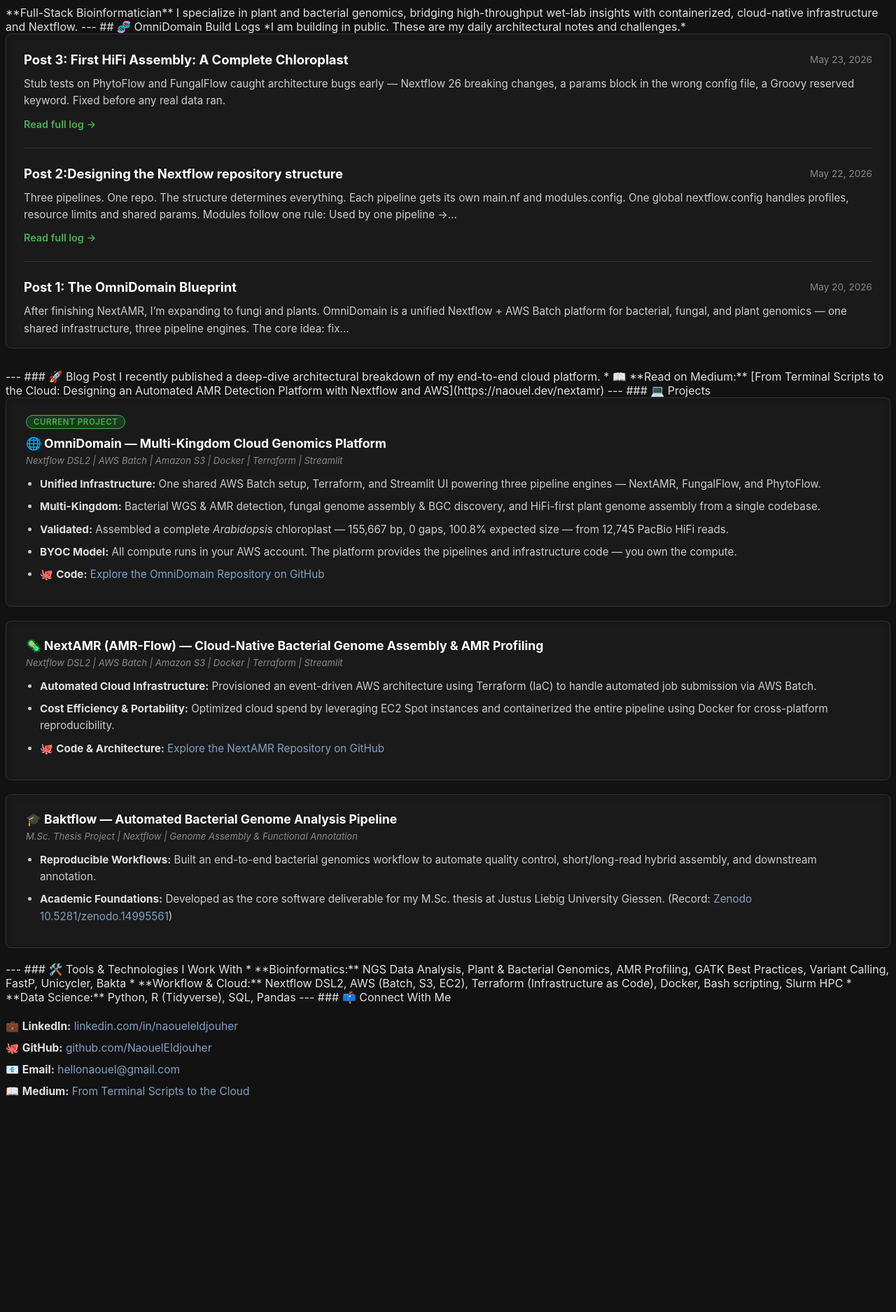
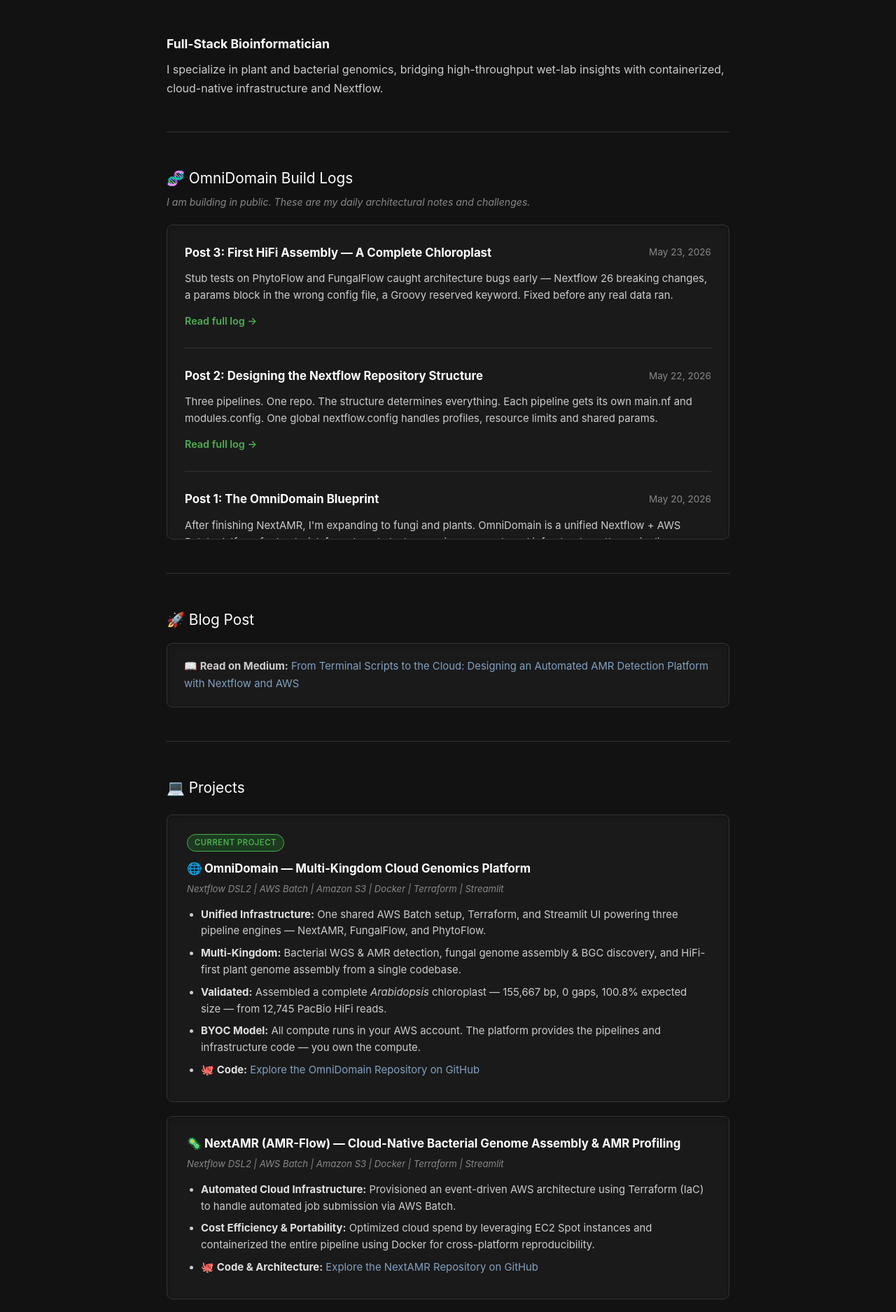
Before and after one commit to NaouelEldjouher/NaouelEldjouher.github.io, a Jekyll site: the page built from index.html, in a window 1280 px wide. Shown: the top 1875 px of the page at 70% size. Built offline with Jekyll 4.4.1, drawn with Linux system fonts in a browser that asks for light colours; before the commit the page ends 1591 px from its top, so only the background shows below that; some of the changed text lies outside the part shown.

Commit message:
Update index.html

```diff
--- a/index.html
+++ b/index.html
@@ -2,18 +2,45 @@
 layout: none
 title: Naouel Eldjouher
 ---
-<link rel="icon" type="image/png" href="{{ '/favicon.png' | relative_url }}?v=2">
+<!DOCTYPE html>
+<html lang="en">
+<head>
+  <meta charset="UTF-8"/>
+  <meta name="viewport" content="width=device-width, initial-scale=1.0"/>
+  <title>Naouel Eldjouher — Full-Stack Bioinformatician</title>
+  <link rel="icon" type="image/png" href="/favicon.png">
+  <link rel="preconnect" href="https://fonts.googleapis.com">
+  <link href="https://fonts.googleapis.com/css2?family=Inter:wght@300;400;500&display=swap" rel="stylesheet">
+  <style>
+    *, *::before, *::after { box-sizing: border-box; margin: 0; padding: 0; }
 
-<style>
     body {
-    background-color: #121212 !important;
-    color: #e0e0e0 !important;
+      background-color: #121212;
+      color: #e0e0e0;
       font-family: -apple-system, BlinkMacSystemFont, "Segoe UI", Helvetica, Arial, sans-serif;
+      max-width: 860px;
+      margin: 0 auto;
+      padding: 48px 28px 80px;
+      line-height: 1.7;
     }
-  a { color: #81a1c1 !important; text-decoration: none; }
+
+    a { color: #81a1c1; text-decoration: none; }
     a:hover { text-decoration: underline; }
-  hr { border-color: #333 !important; }
-  code { background-color: #2e3440 !important; color: #eceff4 !important; padding: 2px 6px; border-radius: 4px; }
+    hr { border: none; border-top: 1px solid #333; margin: 48px 0; }
+    code { background-color: #2e3440; color: #eceff4; padding: 2px 6px; border-radius: 4px; }
+
+    h2 { color: #ffffff; font-size: 1.3em; margin-bottom: 6px; }
+    h3 { color: #ffffff; font-size: 1.15em; margin: 0 0 16px 0; }
+    h4 { color: #ffffff; font-size: 1.05em; margin: 0 0 4px 0; }
+
+    .intro { margin-bottom: 48px; }
+    .intro strong { color: #ffffff; font-size: 1.1em; }
+    .intro p { margin-top: 8px; color: #cccccc; }
+
+    /* FEED */
+    .section { margin-bottom: 48px; }
+    .section-title { color: #ffffff; font-size: 1.3em; margin-bottom: 4px; }
+    .section-sub { color: #888; font-size: 0.88em; margin-bottom: 20px; font-style: italic; }
 
     .feed-container {
       background-color: #1a1a1a;
@@ -25,7 +52,6 @@
       box-sizing: border-box;
       word-wrap: break-word;
       padding: 0 25px;
-    margin-bottom: 30px;
       box-shadow: inset 0 2px 8px rgba(0,0,0,0.2);
     }
     .feed-container::-webkit-scrollbar { width: 8px; }
@@ -33,24 +59,16 @@
     .feed-container::-webkit-scrollbar-thumb { background: #444; border-radius: 10px; }
     .feed-container::-webkit-scrollbar-thumb:hover { background: #4CAF50; }
 
-  .feed-item {
-    padding: 25px 0;
-    border-bottom: 1px solid #333;
-    display: block;
-  }
+    .feed-item { padding: 25px 0; border-bottom: 1px solid #333; display: block; }
     .feed-item:last-child { border-bottom: none; }
-  .feed-header {
-    display: flex;
-    justify-content: space-between;
-    align-items: center;
-    margin-bottom: 12px;
-  }
-  .feed-title { font-weight: bold; color: #ffffff; margin: 0; font-size: 1.15em; }
-  .feed-date { color: #888888; font-size: 0.85em; }
-  .feed-body { font-size: 0.95em; line-height: 1.6; color: #cccccc; }
-  .read-more { display: inline-block; margin-top: 12px; color: #4CAF50 !important; font-weight: 600; font-size: 0.9em; }
-  .read-more:hover { color: #81C784 !important; }
+    .feed-header { display: flex; justify-content: space-between; align-items: center; margin-bottom: 12px; }
+    .feed-title { font-weight: bold; color: #ffffff; margin: 0; font-size: 1.05em; }
+    .feed-date { color: #888888; font-size: 0.85em; white-space: nowrap; margin-left: 16px; }
+    .feed-body { font-size: 0.93em; line-height: 1.6; color: #cccccc; }
+    .read-more { display: inline-block; margin-top: 12px; color: #4CAF50; font-weight: 600; font-size: 0.9em; }
+    .read-more:hover { color: #81C784; }
 
+    /* PROJECTS */
     .project-card {
       background-color: #1a1a1a;
       border: 1px solid #333;
@@ -59,16 +77,15 @@
       margin-bottom: 20px;
       box-shadow: inset 0 2px 8px rgba(0,0,0,0.2);
     }
-  .project-card h4 { color: #ffffff; margin: 0 0 6px 0; font-size: 1.1em; }
     .project-card .stack { color: #888; font-size: 0.82em; margin-bottom: 14px; font-style: italic; }
     .project-card ul { margin: 0; padding-left: 20px; }
-  .project-card ul li { margin-bottom: 8px; font-size: 0.95em; line-height: 1.6; color: #cccccc; }
+    .project-card ul li { margin-bottom: 8px; font-size: 0.93em; line-height: 1.6; color: #cccccc; }
     .project-card ul li strong { color: #e0e0e0; }
     .current-badge {
       display: inline-block;
       background-color: #1b3a1f;
       color: #4CAF50;
-    font-size: 0.72em;
+      font-size: 0.7em;
       font-weight: 600;
       padding: 2px 10px;
       border-radius: 20px;
@@ -78,43 +95,83 @@
       text-transform: uppercase;
     }
 
+    /* TOOLS */
+    .tools-list { list-style: none; padding: 0; }
+    .tools-list li { padding: 6px 0; border-bottom: 1px solid #222; font-size: 0.93em; color: #cccccc; }
+    .tools-list li:last-child { border-bottom: none; }
+    .tools-list li strong { color: #e0e0e0; }
+
+    /* CONNECT */
     .connect-list { list-style: none; padding: 0; }
-  .connect-list li { padding: 6px 0; font-size: 0.97em; }
+    .connect-list li { padding: 6px 0; font-size: 0.95em; }
+    .connect-list li strong { color: #e0e0e0; }
+
+    .blog-box {
+      background-color: #1a1a1a;
+      border: 1px solid #333;
+      border-radius: 8px;
+      padding: 20px 24px;
+      box-shadow: inset 0 2px 8px rgba(0,0,0,0.2);
+    }
+    .blog-box p { margin: 0; font-size: 0.93em; color: #cccccc; }
   </style>
+</head>
+<body>
 
-**Full-Stack Bioinformatician**
-I specialize in plant and bacterial genomics, bridging high-throughput wet-lab insights with containerized, cloud-native infrastructure and Nextflow.
+<div class="intro">
+  <strong>Full-Stack Bioinformatician</strong>
+  <p>I specialize in plant and bacterial genomics, bridging high-throughput wet-lab insights with containerized, cloud-native infrastructure and Nextflow.</p>
+</div>
 
----
+<hr>
 
-## 🧬 OmniDomain Build Logs
-*I am building in public. These are my daily architectural notes and challenges.*
-
+<div class="section">
+  <div class="section-title">🧬 OmniDomain Build Logs</div>
+  <div class="section-sub">I am building in public. These are my daily architectural notes and challenges.</div>
   <div class="feed-container">
-  {% for post in site.posts limit:10 %}
     <div class="feed-item">
       <div class="feed-header">
-        <span class="feed-title">{{ post.title }}</span>
-        <span class="feed-date">{{ post.date | date: "%b %d, %Y" }}</span>
+        <span class="feed-title">Post 3: First HiFi Assembly — A Complete Chloroplast</span>
+        <span class="feed-date">May 23, 2026</span>
       </div>
-      <div class="feed-body">
-        {{ post.excerpt | strip_html | truncatewords: 35 }}
+      <div class="feed-body">Stub tests on PhytoFlow and FungalFlow caught architecture bugs early — Nextflow 26 breaking changes, a params block in the wrong config file, a Groovy reserved keyword. Fixed before any real data ran.</div>
+      <a href="/2026-05-23-omnidomain-day-3/" class="read-more">Read full log &rarr;</a>
     </div>
-      <a href="{{ post.url | relative_url }}" class="read-more">Read full log &rarr;</a>
+    <div class="feed-item">
+      <div class="feed-header">
+        <span class="feed-title">Post 2: Designing the Nextflow Repository Structure</span>
+        <span class="feed-date">May 22, 2026</span>
       </div>
-  {% endfor %}
+      <div class="feed-body">Three pipelines. One repo. The structure determines everything. Each pipeline gets its own main.nf and modules.config. One global nextflow.config handles profiles, resource limits and shared params.</div>
+      <a href="/2026-05-22-omnidomain-Post2/" class="read-more">Read full log &rarr;</a>
+    </div>
+    <div class="feed-item">
+      <div class="feed-header">
+        <span class="feed-title">Post 1: The OmniDomain Blueprint</span>
+        <span class="feed-date">May 20, 2026</span>
+      </div>
+      <div class="feed-body">After finishing NextAMR, I'm expanding to fungi and plants. OmniDomain is a unified Nextflow + AWS Batch platform for bacterial, fungal, and plant genomics — one shared infrastructure, three pipeline engines.</div>
+      <a href="/2026-05-20-omnidomain-day-1/" class="read-more">Read full log &rarr;</a>
+    </div>
+  </div>
 </div>
 
----
+<hr>
 
-### 🚀 Blog Post
+<div class="section">
+  <div class="section-title">🚀 Blog Post</div>
+  <div style="margin-top: 16px;">
+  <div class="blog-box">
+    <p>📖 <strong>Read on Medium:</strong> <a href="https://naouel.dev/nextamr">From Terminal Scripts to the Cloud: Designing an Automated AMR Detection Platform with Nextflow and AWS</a></p>
+  </div>
+  </div>
+</div>
 
-I recently published a deep-dive architectural breakdown of my end-to-end cloud platform.
-* 📖 **Read on Medium:** [From Terminal Scripts to the Cloud: Designing an Automated AMR Detection Platform with Nextflow and AWS](https://naouel.dev/nextamr)
+<hr>
 
----
-
-### 💻 Projects
+<div class="section">
+  <div class="section-title">💻 Projects</div>
+  <div style="margin-top: 20px;">
 
   <div class="project-card">
     <span class="current-badge">Current Project</span>
@@ -148,21 +205,35 @@
     </ul>
   </div>
 
----
+  </div>
+</div>
 
-### 🛠️ Tools & Technologies I Work With
+<hr>
 
-* **Bioinformatics:** NGS Data Analysis, Plant & Bacterial Genomics, AMR Profiling, GATK Best Practices, Variant Calling, FastP, Unicycler, Bakta
-* **Workflow & Cloud:** Nextflow DSL2, AWS (Batch, S3, EC2), Terraform (Infrastructure as Code), Docker, Bash scripting, Slurm HPC
-* **Data Science:** Python, R (Tidyverse), SQL, Pandas
+<div class="section">
+  <div class="section-title">🛠️ Tools & Technologies I Work With</div>
+  <div style="margin-top: 16px;">
+  <ul class="tools-list">
+    <li><strong>Bioinformatics:</strong> NGS Data Analysis, Plant & Bacterial Genomics, AMR Profiling, GATK Best Practices, Variant Calling, FastP, Unicycler, Bakta</li>
+    <li><strong>Workflow & Cloud:</strong> Nextflow DSL2, AWS (Batch, S3, EC2), Terraform (Infrastructure as Code), Docker, Bash scripting, Slurm HPC</li>
+    <li><strong>Data Science:</strong> Python, R (Tidyverse), SQL, Pandas</li>
+  </ul>
+  </div>
+</div>
 
----
+<hr>
 
-### 📫 Connect With Me
-
+<div class="section">
+  <div class="section-title">📫 Connect With Me</div>
+  <div style="margin-top: 16px;">
   <ul class="connect-list">
     <li>💼 <strong>LinkedIn:</strong> <a href="https://linkedin.com/in/naoueleldjouher">linkedin.com/in/naoueleldjouher</a></li>
     <li>🐙 <strong>GitHub:</strong> <a href="https://github.com/NaouelEldjouher">github.com/NaouelEldjouher</a></li>
     <li>📧 <strong>Email:</strong> <a href="mailto:hellonaouel@gmail.com">hellonaouel@gmail.com</a></li>
     <li>📖 <strong>Medium:</strong> <a href="https://naouel.dev/nextamr">From Terminal Scripts to the Cloud</a></li>
   </ul>
+  </div>
+</div>
+
+</body>
+</html>
```
Lines whose indentation alone changed are shown as unchanged.
